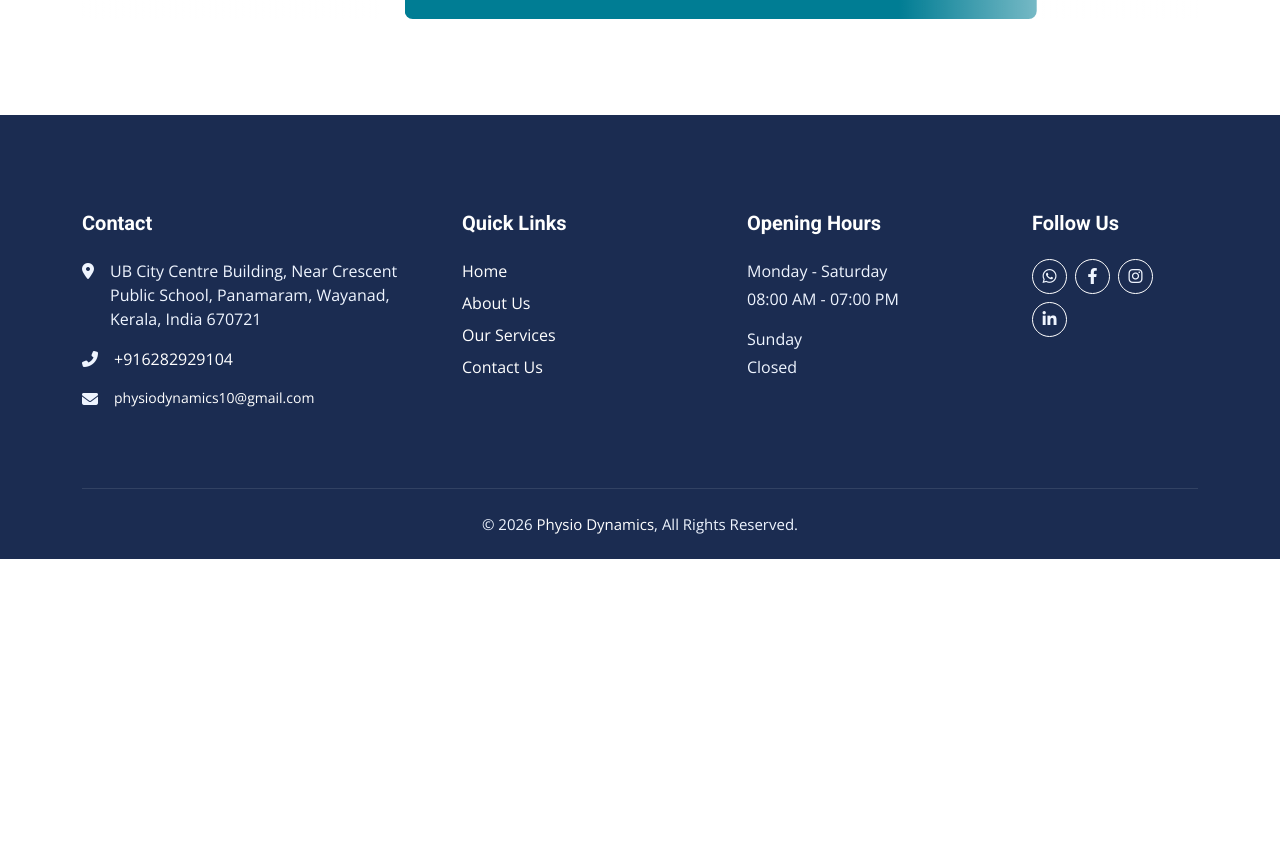
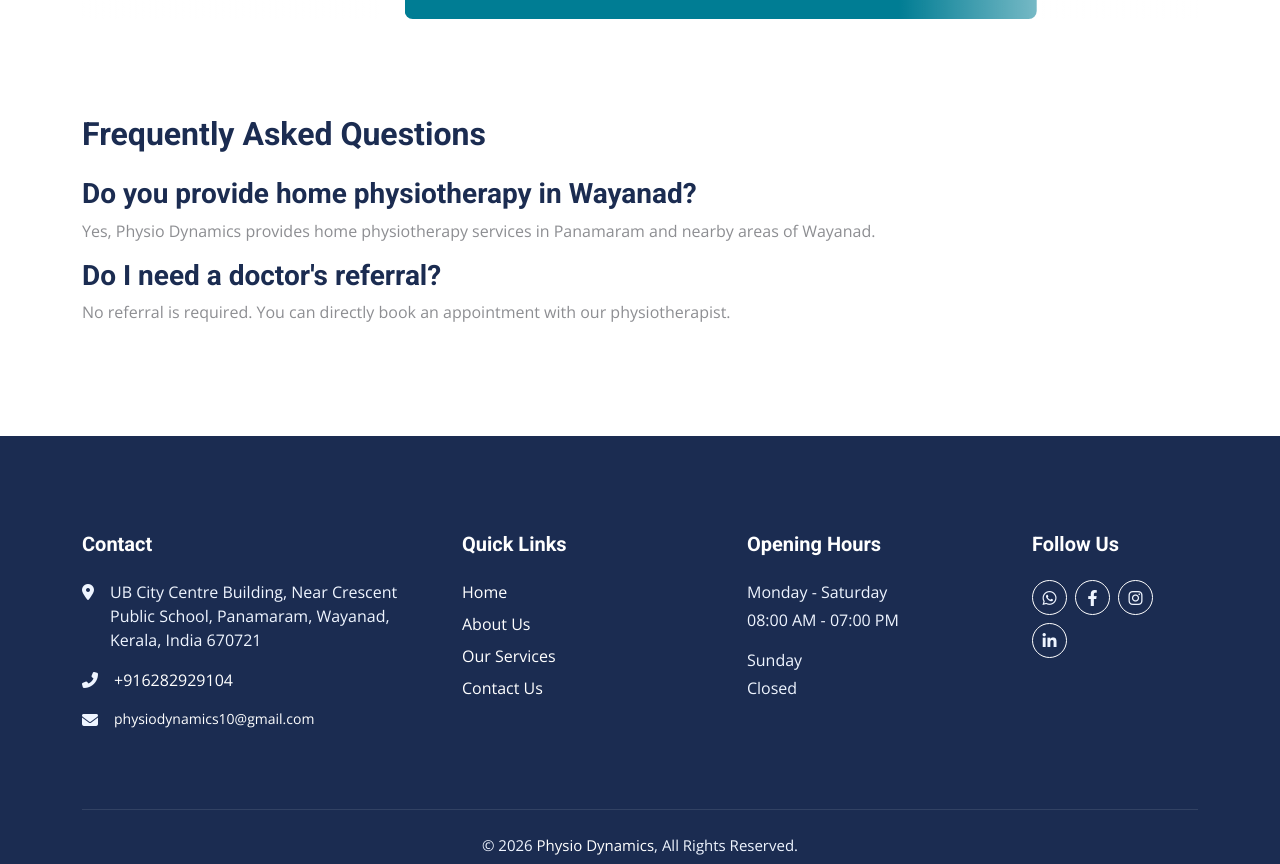
Before and after one commit to physiodynamics10/website, a website with bundled scripts: page index.html in a window 1280 px wide. Shown: the part 4763-5627 px from the top of the page. Before the commit the page ends 5322 px from the top, so only its background shows below. Built offline with nearby package versions, Linux system fonts and the light colour scheme.

Commit message:
seo updates

```diff
--- a/index.html
+++ b/index.html
@@ -884,6 +884,19 @@
         </div>
       </div>
       <!-- Testimonial End -->
+
+      <section class="container-xxl py-5">
+  <div class="container">
+    <h2 class="mb-4">Frequently Asked Questions</h2>
+
+    <h3>Do you provide home physiotherapy in Wayanad?</h3>
+    <p>Yes, Physio Dynamics provides home physiotherapy services in Panamaram and nearby areas of Wayanad.</p>
+
+    <h3>Do I need a doctor's referral?</h3>
+    <p>No referral is required. You can directly book an appointment with our physiotherapist.</p>
+  </div>
+</section>
+
     </main>
 
     <!-- Footer Start -->
```
